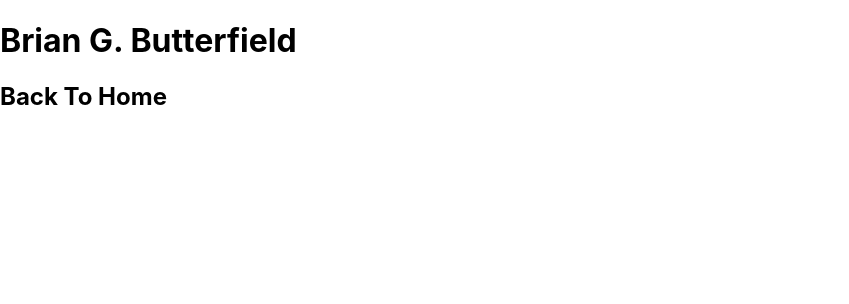
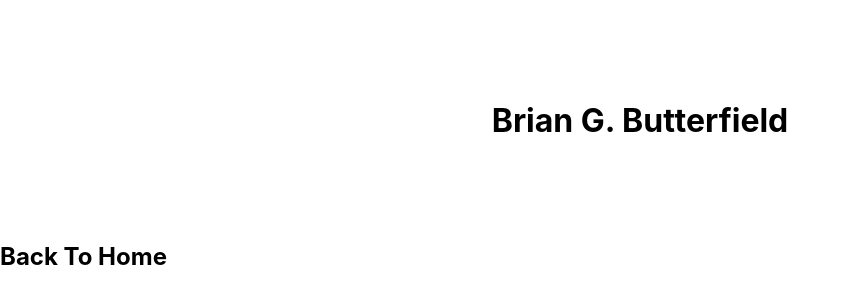
Before and after one commit to brianbtrfld/NextJS, a Next.js app: page /about/me in a window 1280 px wide. Shown: the top 304 px of the page, without its empty margins (0-849 px from the left). Built offline with nearby package versions, Linux system fonts and the light colour scheme.

Commit message:
Quick update to style.

```diff
--- a/pages/about/me.js
+++ b/pages/about/me.js
@@ -1,9 +1,11 @@
+import styles from '../../styles/Home.module.css'
 import Link from "next/link";
+
 
 export default function AboutMe() {
     return (
         <>
-            <h1>Brian G. Butterfield</h1>
+            <h1 className={styles.main}>Brian G. Butterfield</h1>
 
             <h2>
                 <Link href="/">
--- a/pages/index.js
+++ b/pages/index.js
@@ -1,6 +1,5 @@
 import Head from 'next/head'
 import styles from '../styles/Home.module.css'
-import link from 'next/link'
 import Link from 'next/link'
 
 export default function Home() {
```
